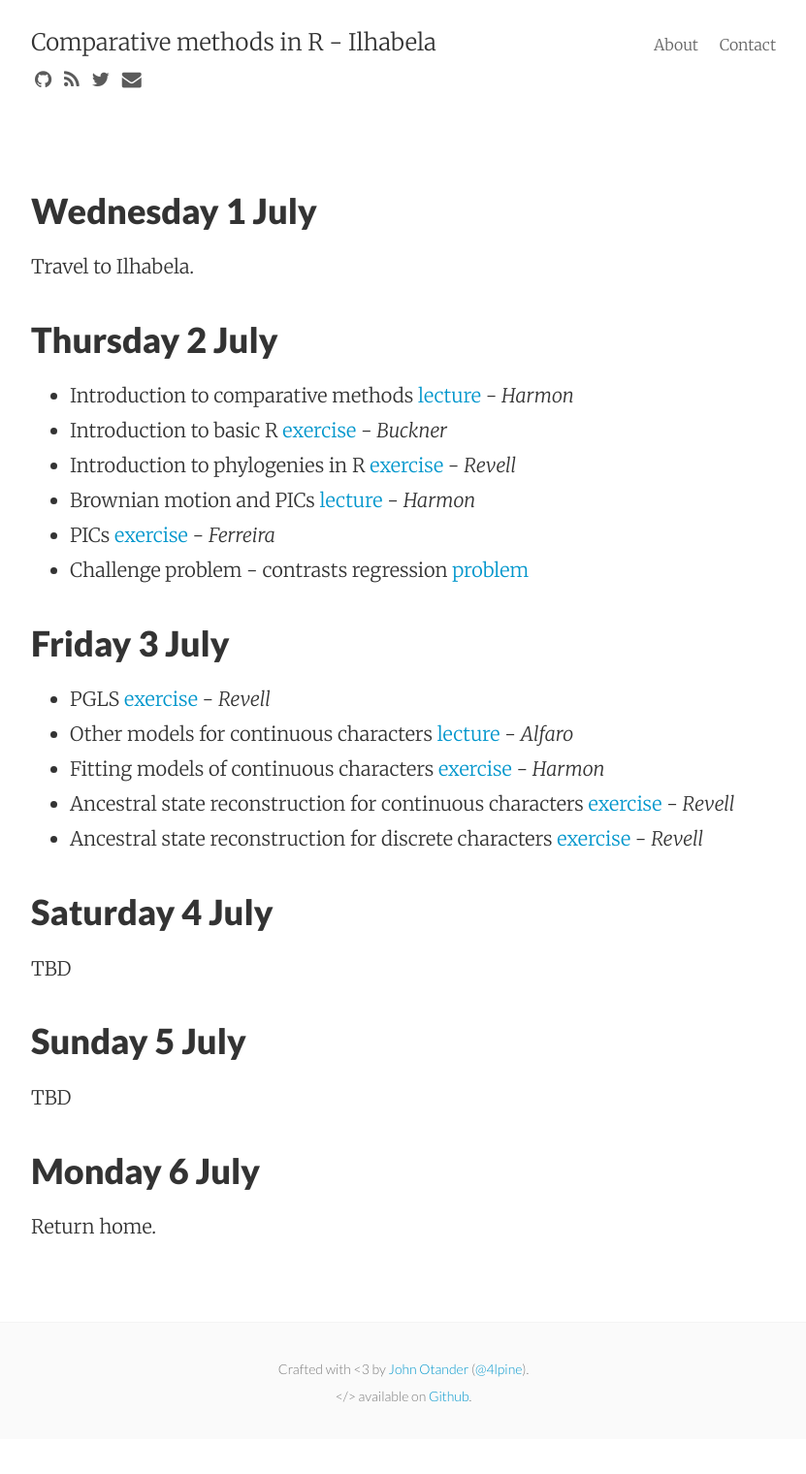
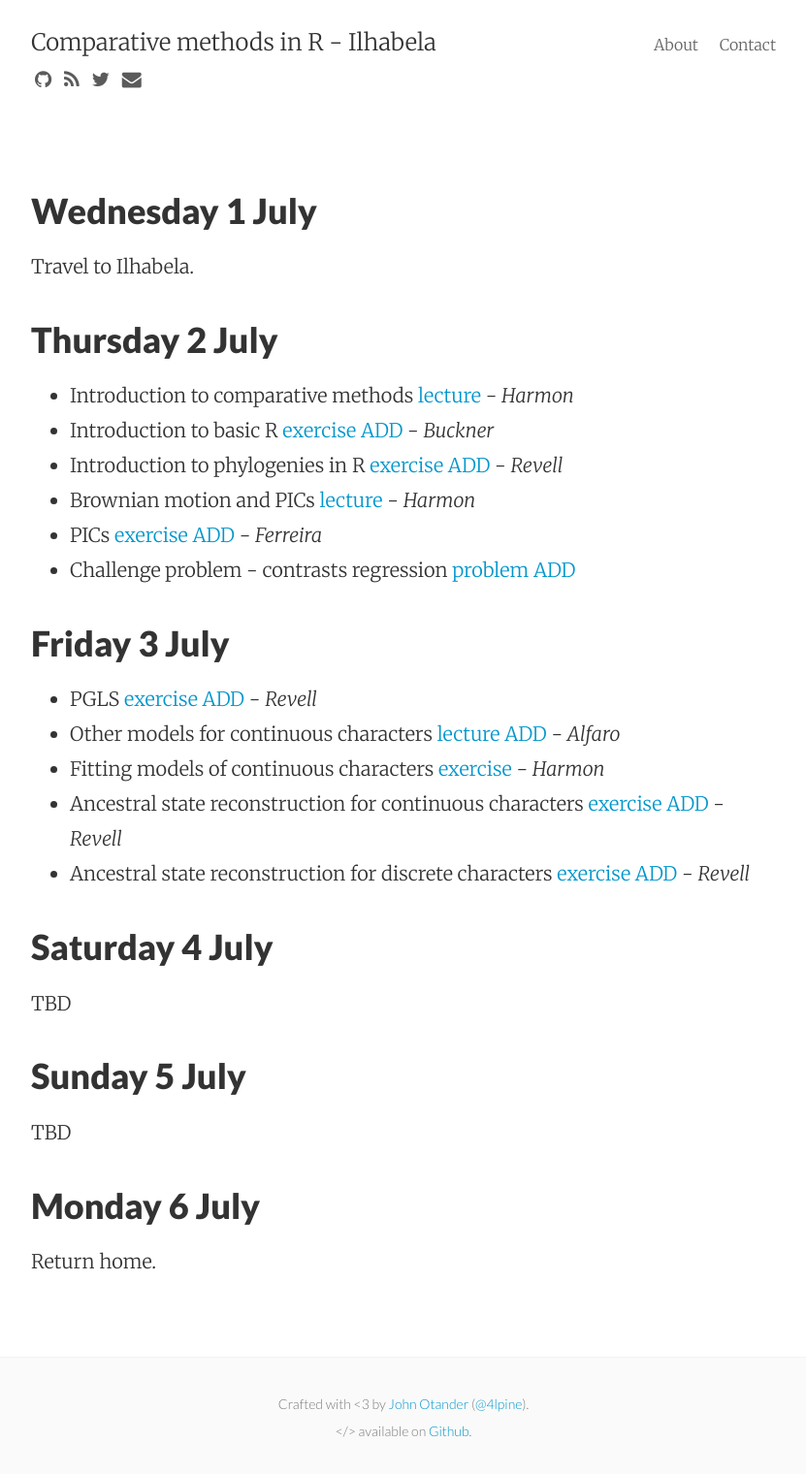
Before and after one commit to lukejharmon/ilhabela, a Jekyll site: the page built from schedule.md, in a window 1280 px wide. Shown: the whole page at 97% size, without its empty margins (224-1055 px from the left). Built offline with Jekyll 4.4.1, drawn with Linux system fonts in a browser that asks for light colours; nearby versions of some CDN libraries; Markdown is read by kramdown in place of the engine named in the settings; before the commit the page ends 1484 px from its top, so only the background shows below that.

```diff
--- a/schedule.md
+++ b/schedule.md
@@ -6,19 +6,19 @@ layout: default
 Travel to Ilhabela.
 
 ### Thursday 2 July
-- Introduction to comparative methods [lecture]() - *Harmon*
-- Introduction to basic R [exercise]() - *Buckner*
-- Introduction to phylogenies in R [exercise]() - *Revell*
-- Brownian motion and PICs [lecture]() - *Harmon*
-- PICs [exercise]() - *Ferreira*
-- Challenge problem - contrasts regression [problem]()
+- Introduction to comparative methods [lecture]({{ site.baseurl }}/assets/IntroComparativeMethods_2015_v1.pdf) - *Harmon*
+- Introduction to basic R [exercise ADD]() - *Buckner*
+- Introduction to phylogenies in R [exercise ADD]() - *Revell*
+- Brownian motion and PICs [lecture]({{ site.baseurl }}/assets/BMIntro_2015_v1.pdf) - *Harmon*
+- PICs [exercise ADD]() - *Ferreira*
+- Challenge problem - contrasts regression [problem ADD]()
 
 ### Friday 3 July
-- PGLS [exercise]() - *Revell*
-- Other models for continuous characters [lecture]() - *Alfaro*
-- Fitting models of continuous characters [exercise]() - *Harmon*
-- Ancestral state reconstruction for continuous characters [exercise]() - *Revell*
-- Ancestral state reconstruction for discrete characters [exercise]() - *Revell*
+- PGLS [exercise ADD]() - *Revell*
+- Other models for continuous characters [lecture ADD]() - *Alfaro*
+- Fitting models of continuous characters [exercise]({{ site.baseurl }}/instruction/2015/06/02/ContinuousModels/) - *Harmon*
+- Ancestral state reconstruction for continuous characters [exercise ADD]() - *Revell*
+- Ancestral state reconstruction for discrete characters [exercise ADD]() - *Revell*
 
 ### Saturday 4 July
 TBD
```
Also changed, not shown: 5 other files.
